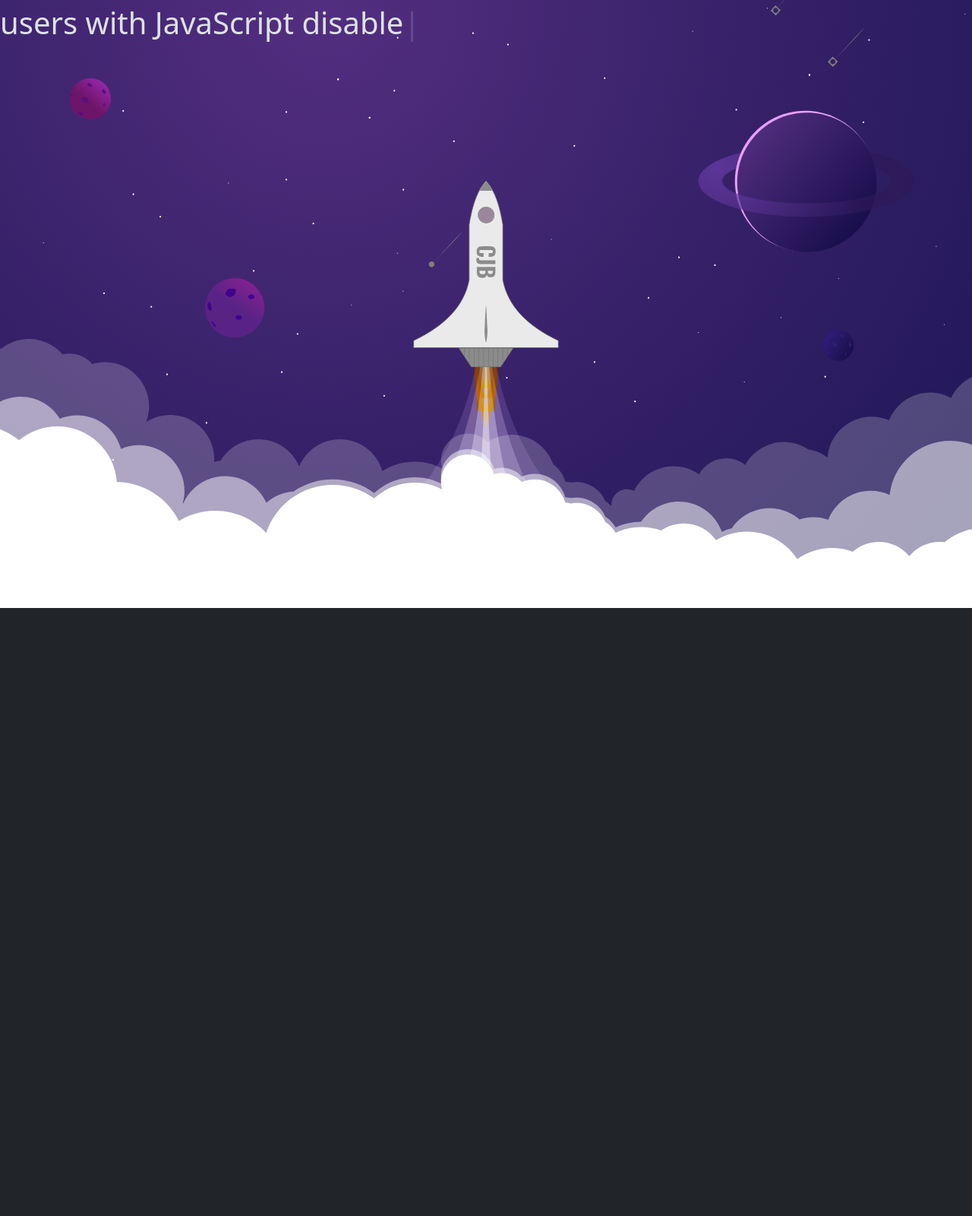
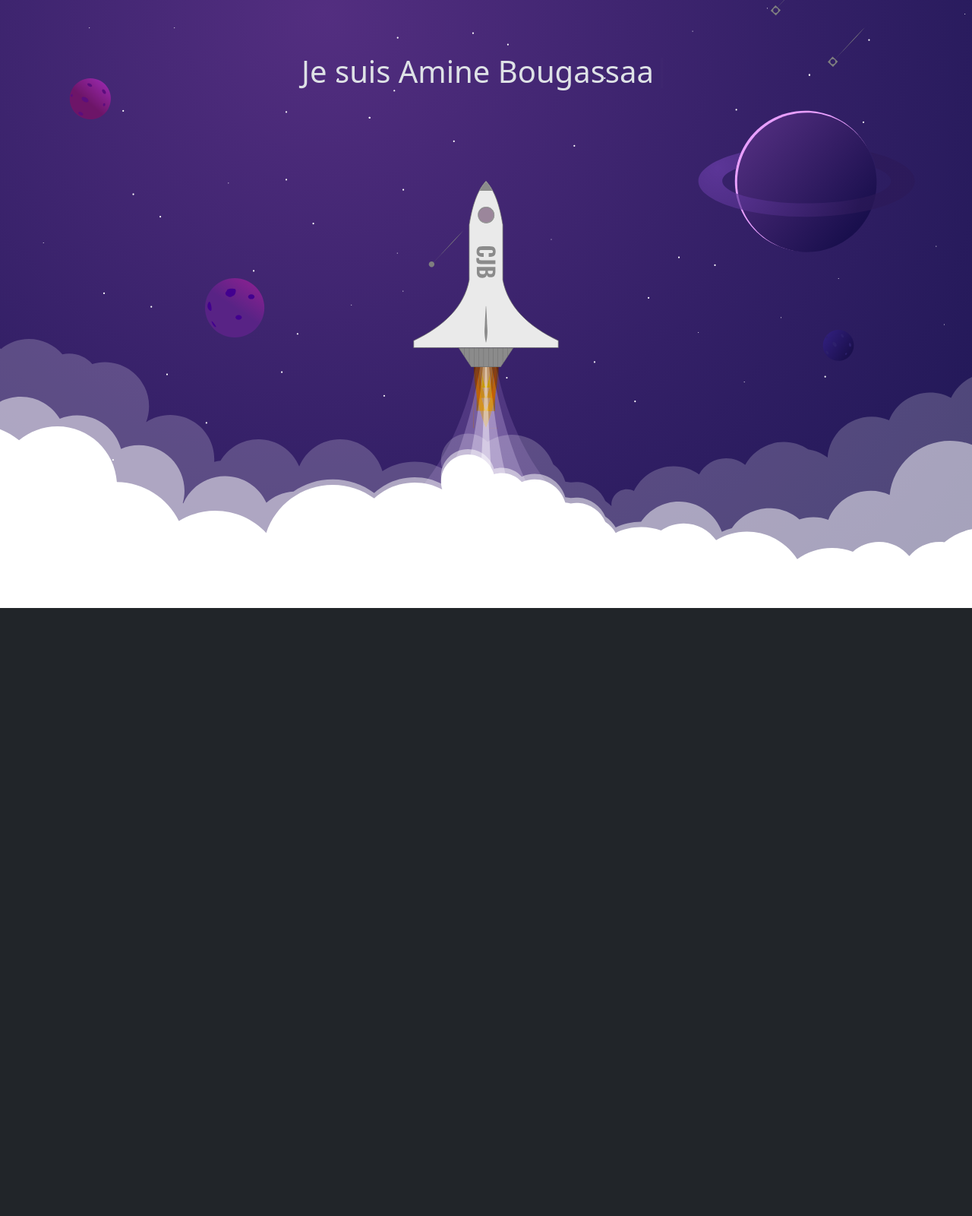
Before and after one commit to bougassaa/portfolio, a PHP site: page / in a window 1280 px wide. Shown: the whole page at 76% size. Run offline with PHP 8.4, Linux system fonts and the light colour scheme; some libraries are stand-ins or nearby versions; grey boxes are pictures that could not be loaded.

Commit message:
finish typing

```diff
--- a/index.html
+++ b/index.html
@@ -10,7 +10,7 @@
 </head>
 <body data-bs-theme="dark">
     <div id="background-sky">
-        <div style="position: absolute; z-index: 1">
+        <div id="title-welcome-container">
             <h1 id="title-welcome">Amine Bougassaa</h1>
         </div>
     </div>
--- a/script.js
+++ b/script.js
@@ -1,38 +1,32 @@
 document.addEventListener('DOMContentLoaded', function () {
-    // let welcomeBot = bodymovin.loadAnimation({
-    //     container: document.querySelector('#welcome-bot'),
-    //     path: 'https://assets1.lottiefiles.com/packages/lf20_1pxqjqps.json', // todo : replace by file
-    //     renderer: 'svg',
-    //     autoplay: true,
-    //     loop: false,
-    // });
-    // welcomeBot.onComplete = () => {
-    //     document.documentElement.setAttribute('data-bs-theme', 'light')
-    // }
-
-    const container = document.querySelector('#background-sky')
+    const backgroundSkyContainer = document.querySelector('#background-sky');
     const backgroundSky = bodymovin.loadAnimation({
-        container: container,
+        container: backgroundSkyContainer,
         path: './sky_bg.json',
-        renderer: 'svg',
         autoplay: true,
         loop: true,
     });
 
     backgroundSky.addEventListener('DOMLoaded', () => {
-        scaleLottieObject(1900, 1080, container.querySelector('svg'));
+        scaleLottieObject(1900, 1080, backgroundSkyContainer.querySelector('svg'));
     });
 
     new Typed('#title-welcome', {
-        strings: ['Rather than using the', 'array to insert strings', 'users with JavaScript disable'],
+        strings: [
+            'Je suis développeur Front-end',
+            'Je suis développeur Back-end',
+            'Je suis développeur Full-stack',
+            'Je suis Amine Bougassaa^1000',
+            'Bienvenue sur mon portfolio !',
+        ],
         typeSpeed: 50,
     });
 })
 
-// window.addEventListener('resize', function () {
-//     const container = document.querySelector('#background-sky');
-//     scaleLottieObject(1900, 1080, container.querySelector('svg'));
-// })
+window.addEventListener('resize', function () {
+    const container = document.querySelector('#background-sky');
+    scaleLottieObject(1900, 1080, container.querySelector('svg'));
+})
 
 function scaleLottieObject(svgWidth, svgHeight, svgElement) {
     const windowWidth = window.innerWidth, windowHeight = window.innerHeight,
--- a/style.css
+++ b/style.css
@@ -4,15 +4,33 @@
     position: relative;
 }
 
+#title-welcome-container {
+    position: absolute;
+    z-index: 1;
+    width: 100%;
+    text-align: center;
+    transform: translateY(8vh);
+}
+
 #title-welcome {
     display: inline;
 }
 
-.typed-cursor {
+#title-welcome-container .typed-cursor {
     font-size: calc(1.375rem + 1.5vw);
+    position: relative;
+    top: -3px;
 }
+
 @media (min-width: 1200px) {
-    .typed-cursor {
+    #title-welcome-container .typed-cursor {
         font-size: 2.5rem;
     }
 }
+
+@media (max-width: 400px) {
+    #title-welcome-container h1,
+    #title-welcome-container .typed-cursor {
+        font-size: calc(1.175rem + 1.5vw);
+    }
+}
```
